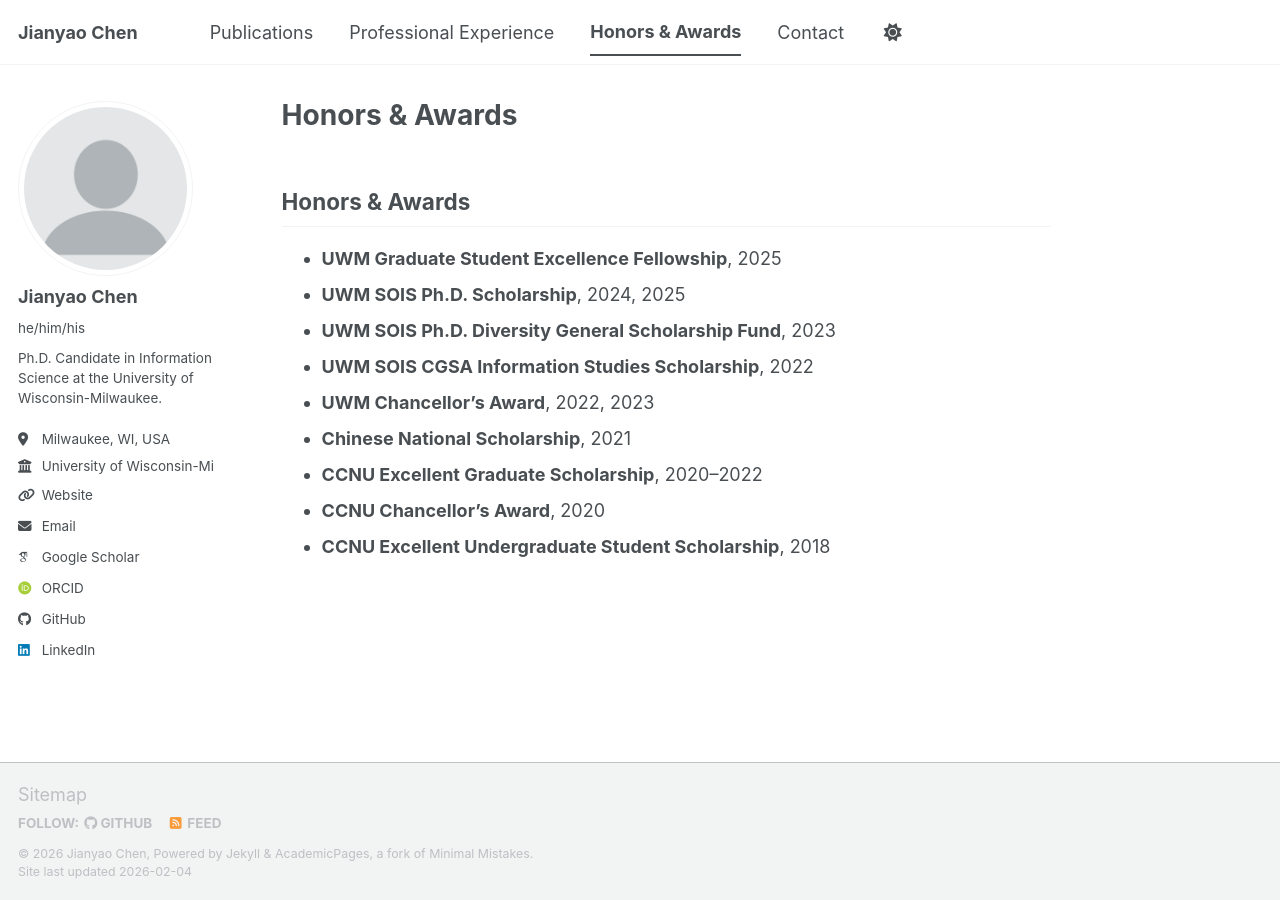
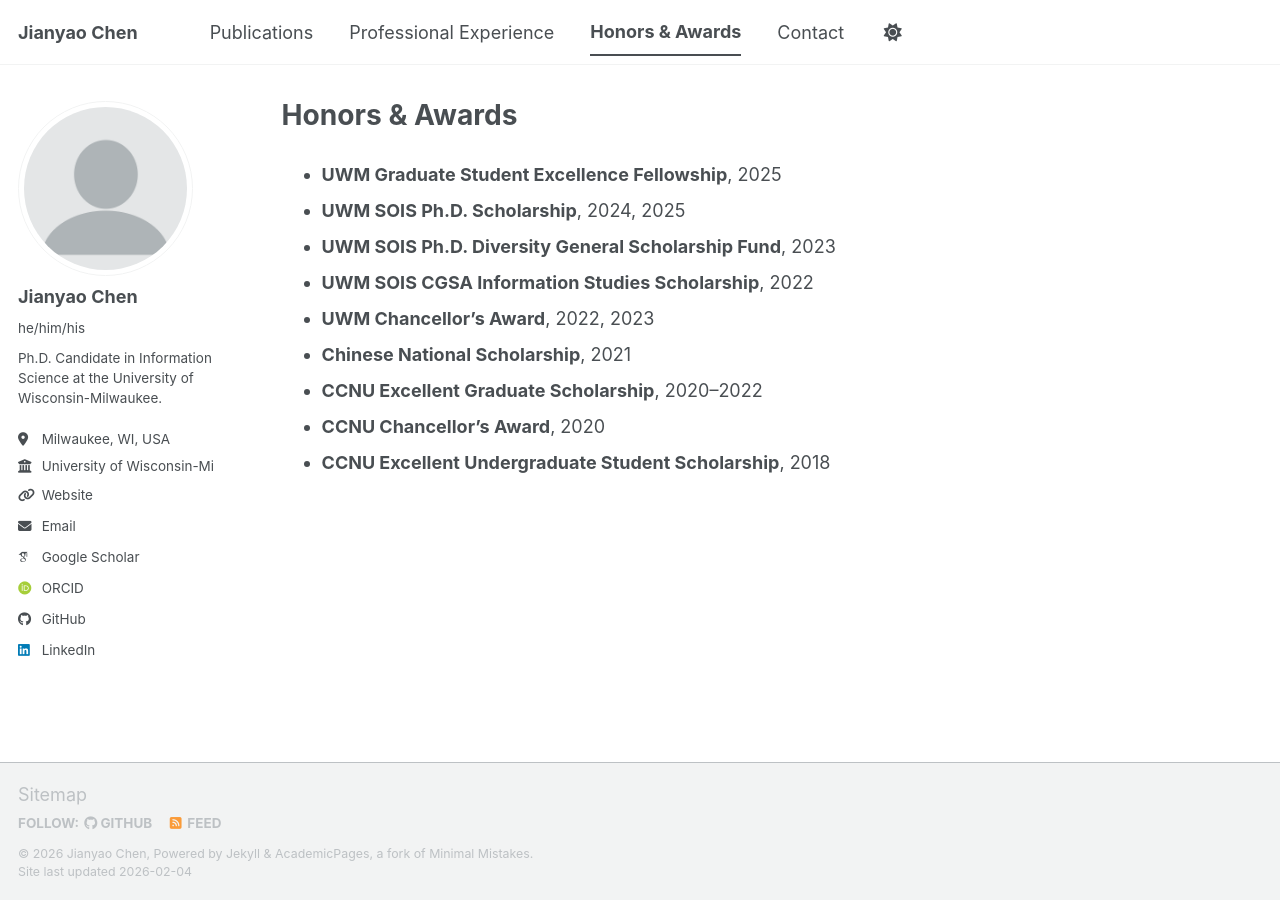
Before and after one commit to JianyaoChen/JianyaoChen.github.io, a Jekyll site: the page built from _pages/honors-awards.md, in a window 1280 px wide. Built offline with Jekyll 4.4.1, drawn with Linux system fonts in a browser that asks for light colours; some web fonts are replaced; a script bundle is joined from its source files by our own code; library files that are not in the unit come from our copies.

Commit message:
Update honors-awards.md

```diff
--- a/_pages/honors-awards.md
+++ b/_pages/honors-awards.md
@@ -5,7 +5,6 @@ permalink: /honors-awards/
 author_profile: true
 ---
 
-## Honors & Awards
 
 - **UWM Graduate Student Excellence Fellowship**, 2025
 - **UWM SOIS Ph.D. Scholarship**, 2024, 2025
```
